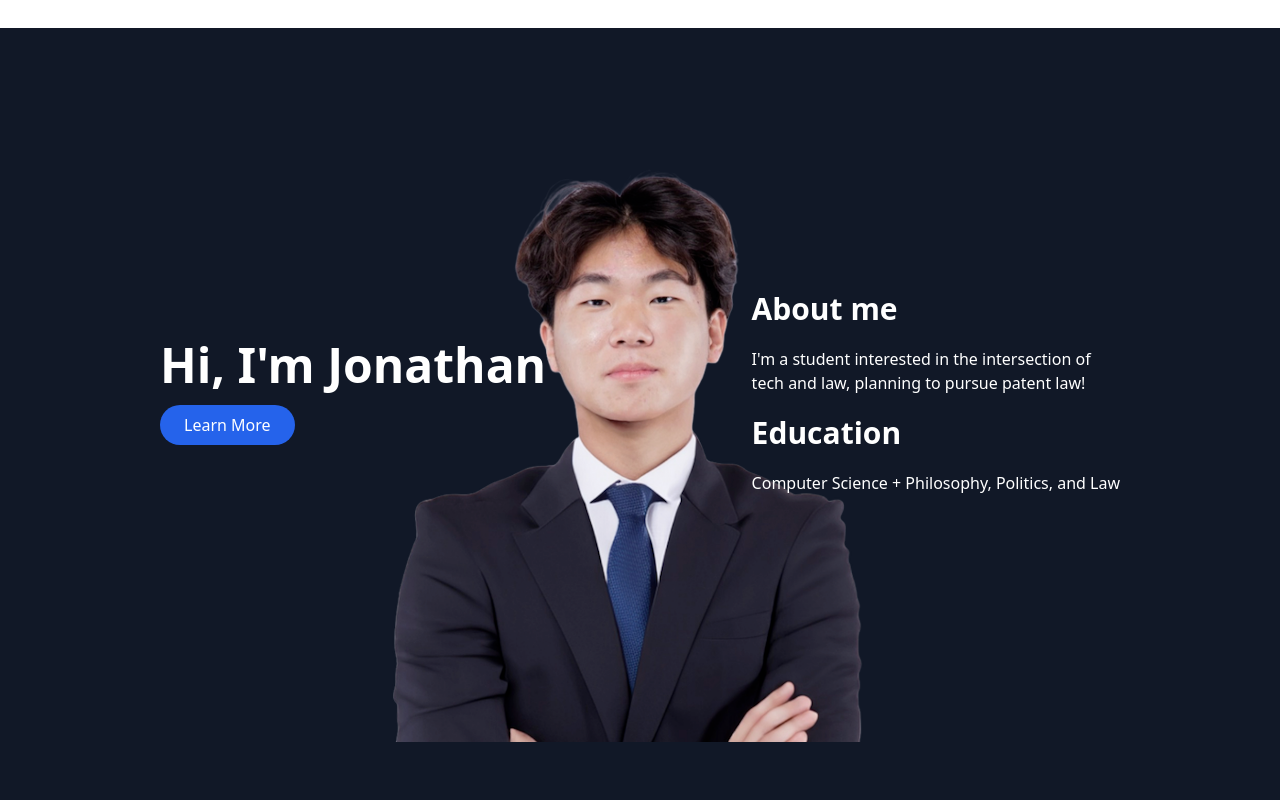
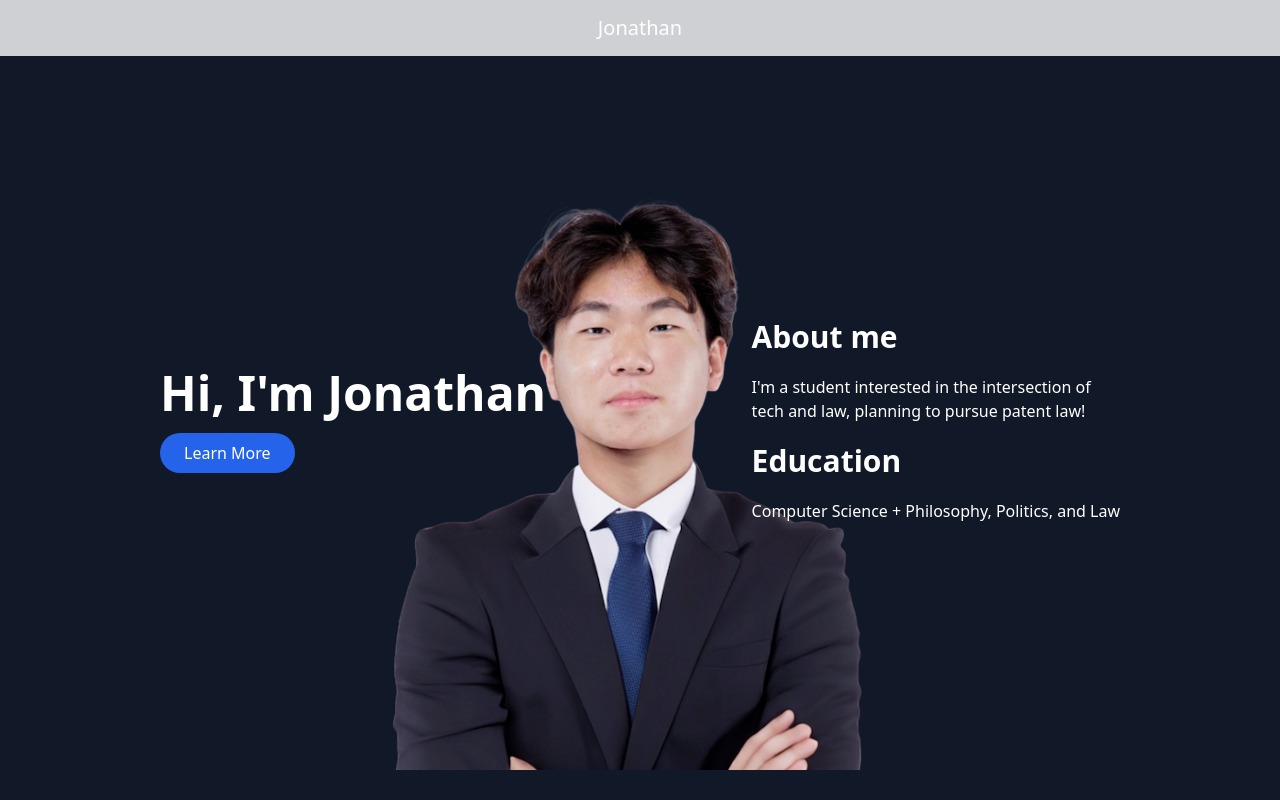
Before and after one commit to joonhoswe/portfolio, a React (Vite) app: page / in a window 1280 px wide. Shown: the top 800 px of the page. Built offline with nearby package versions, Linux system fonts and the light colour scheme.

Commit message:
building navbar

```diff
--- a/src/components/Navbar.jsx
+++ b/src/components/Navbar.jsx
@@ -2,8 +2,10 @@ import React from 'react';
 
 const Navbar = () => {
   return (
-    <div className="bg-transparent text-white flex justify-center items-center w-full">
-        <h1 className="text-xl"> Jonathan </h1>
+    <div className="flex justify-center items-center w-full h-14 sticky top-0 bg-gray-900 bg-opacity-20 backdrop-filter backdrop-blur-lg text-white">
+      <div>
+        <h1 className="text-xl">Jonathan</h1>
+      </div>
     </div>
   );
 };
```
